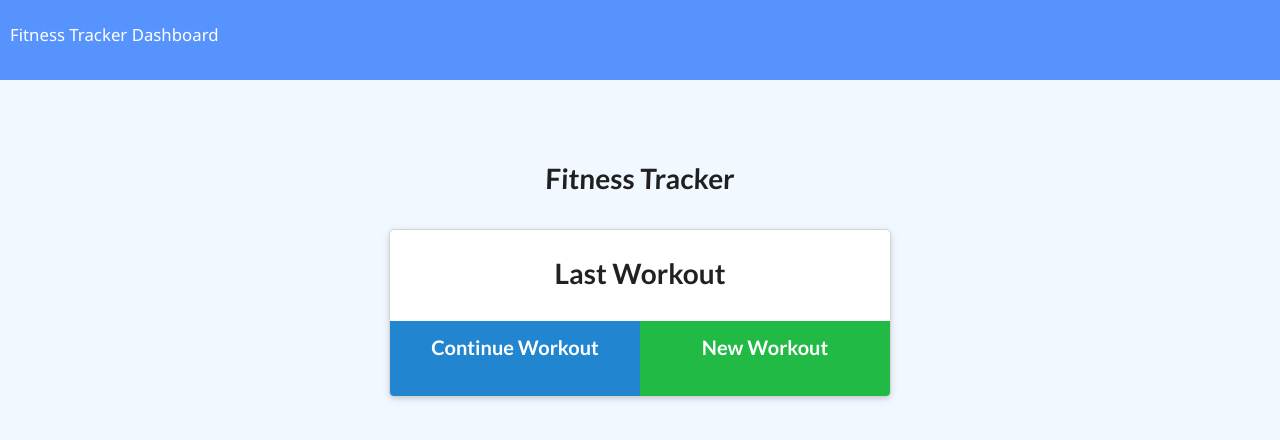
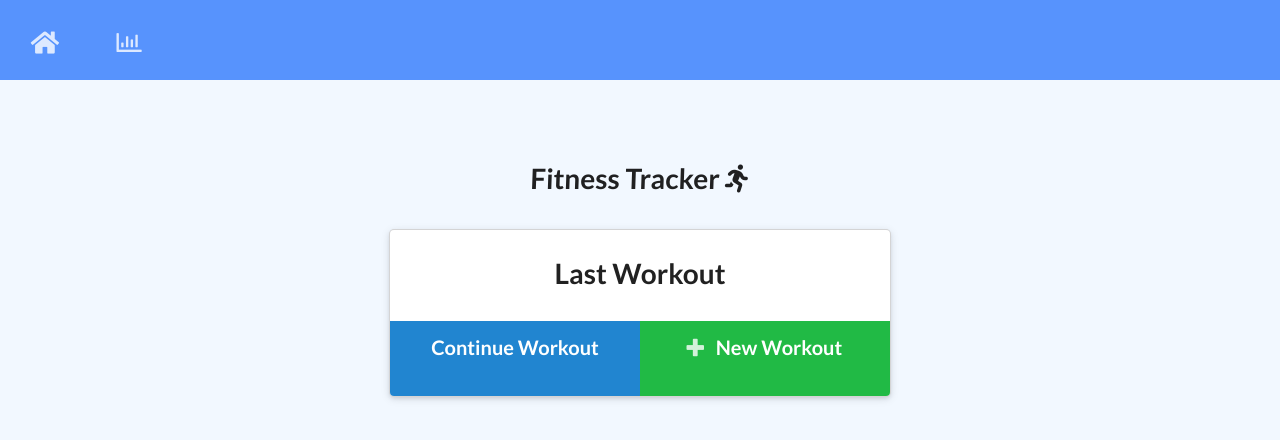
Before and after one commit to mr-andersen523/homework17, a website: page Develop/public/index.html in a window 1280 px wide. Drawn offline with nearby package versions, Linux system fonts and the light colour scheme; no server answers.

Commit message:
added icons to card and nav

```diff
--- a/Develop/public/index.html
+++ b/Develop/public/index.html
@@ -1,24 +1,27 @@
-<!DOCTYPE html>
+<!DOCTYPE html >
 <html lang="en">
   <head>
     <meta charset="UTF-8" />
     <meta name="viewport" content="width=device-width, initial-scale=1.0" />
     <meta http-equiv="X-UA-Compatible" content="ie=edge" />
+
     <link
       rel="stylesheet"
       href="https://cdnjs.cloudflare.com/ajax/libs/semantic-ui/2.4.1/semantic.min.css"
     />
     <link rel="stylesheet" href="style.css" />
+    <script src="https://kit.fontawesome.com/eb2106c888.js" crossorigin="anonymous"></script>
     <title>Fitness Tracker</title>
   </head>
   <body>
-    <nav>
-      <a href="/">Fitness Tracker</a>
-      <a href="/stats">Dashboard</a>
+    <nav >
+      <a href="/"><i class=" large home link icon" style="margin:20px" ></i></a>
+      <a href="/stats"><i class="large chart bar outline link icon" style="margin-left: 30px"></i></a>
+
     </nav>
     <div class="wrapper workout">
       <header>
-        <h1>Fitness Tracker</h1>
+        <h1> Fitness Tracker  <i class="fas fa-running"></i></h1>
       </header>
       <div class="ui container workout">
             <div class="ui raised card m-auto">
@@ -27,8 +30,8 @@
                   <div>
                     <div class="workout-stats"></div>
                     <div class="buttons">
-                      <a href="/exercise?" class="huge ui blue button">Continue Workout</a>
-                      <a href="/exercise" class="huge positive ui button">New Workout</a>
+                      <a href="/exercise?" class="huge ui blue button"> Continue Workout </a>
+                      <a href="/exercise" class="huge positive ui button"> <i class="plus icon"></i>New Workout</i></a>
                     </div>
                   </div>
                 </div>
```
